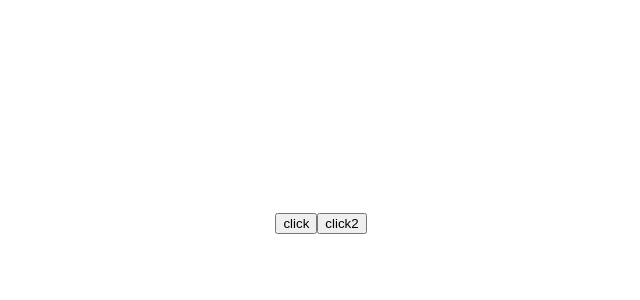
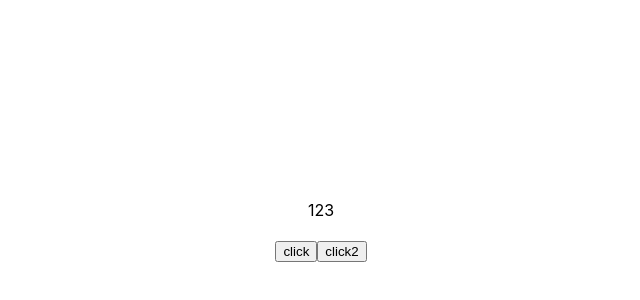
Before and after one commit to Dylan0916/test-vue, a Vue app: page / in a window 1280 px wide. Shown: the part 178-478 px from the top of the page, without its empty margins (319-959 px from the left). Built offline with nearby package versions, Linux system fonts and the light colour scheme.

Commit message:
windicss

```diff
--- a/package.json
+++ b/package.json
@@ -41,6 +41,8 @@
     "prettier": "^3.4.2",
     "typescript": "^5.7.3",
     "vite": "^5.4.14",
-    "vue-tsc": "^2.2.0"
+    "vite-plugin-windicss": "^1.9.4",
+    "vue-tsc": "^2.2.0",
+    "windicss": "^3.5.6"
   }
 }
--- a/src/components/Test.vue
+++ b/src/components/Test.vue
@@ -1,5 +1,6 @@
 <template>
   <div>
+    <p class="w-min-1">123</p>
     <button
       :data-testid="testIds.scope.somePage"
       class="123"
--- a/src/main.ts
+++ b/src/main.ts
@@ -1,6 +1,7 @@
 import { createApp } from 'vue'
 import './style.css'
 import 'virtual:uno.css'
+// import 'virtual:windi.css'
 import App from './App.vue'
 
 createApp(App).mount('#app')
--- a/vite.config.ts
+++ b/vite.config.ts
@@ -1,6 +1,7 @@
 import { defineConfig } from 'vite'
 import vue from '@vitejs/plugin-vue'
 import UnoCSS from 'unocss/vite'
+import WindiCSS from 'vite-plugin-windicss'
 import { CompilerOptions } from 'vue/compiler-sfc'
 import removeAttr from 'remove-attr'
 
@@ -41,6 +42,7 @@ export default defineConfig({
       },
     }),
     UnoCSS(),
+    // WindiCSS(),
     // removeAttr({
     //   extensions: ['vue'],
     //   attributes: ['data-testid'],
```
Also changed, not shown: 1 other file (tests, documents, lock files or other folders).
